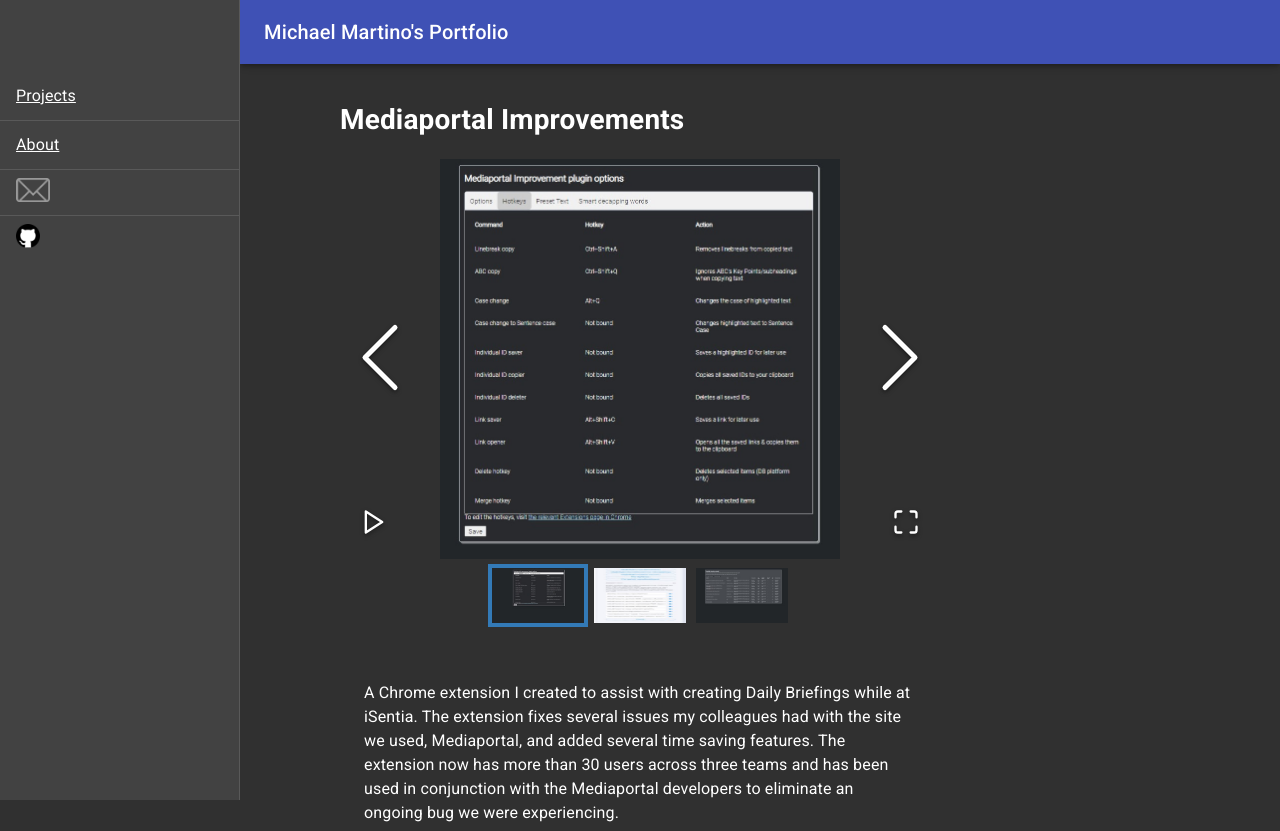
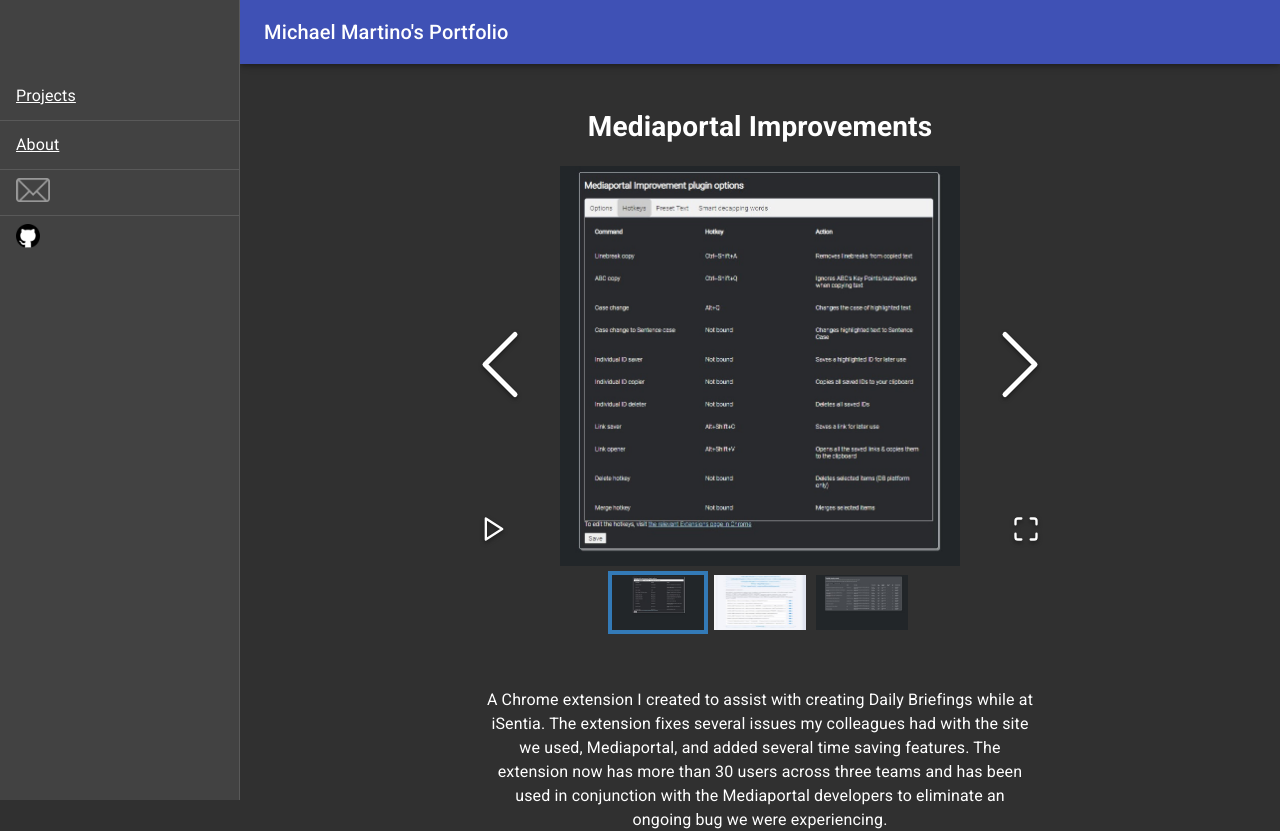
Before and after one commit to Mick666/Portfolio, a React (Create React App) app: page / in a window 1280 px wide. Shown: the top 831 px of the page. Built offline with nearby package versions, Linux system fonts and the light colour scheme.

Commit message:
Fixed CSS issue with content divs

```diff
--- a/src/App.css
+++ b/src/App.css
@@ -9,7 +9,6 @@
 .portfolio-items-parent {
   margin: 0px auto;
   width: 75vh;
-  margin-top: 100px;
 }
 
 .portfolio-item {
--- a/src/App.js
+++ b/src/App.js
@@ -30,14 +30,19 @@
         width: drawerWidth,
     },
     // necessary for content to be below app bar
-    toolbar: theme.mixins.toolbar
+    toolbar: theme.mixins.toolbar,
+    content: {
+        flexGrow: 1,
+        padding: theme.spacing(3),
+    }
 }))
 
 function App() {
     const classes = useStyles()
 
     return (
-        <Router className={classes.root}>
+        <Router>
+            <div className={classes.root}>
                 <AppBar position="fixed" className={classes.appBar}>
                     <Toolbar>
                         <Typography variant="h6" noWrap>
@@ -56,6 +61,8 @@
                     <div className={classes.toolbar} />
                     <Sidebar />
                 </Drawer>
+                <main className={classes.content}>
+                    <div className={classes.toolbar} />
                     <Switch>
                         <Route path='/about'>
                             <About />
@@ -66,6 +73,8 @@
                             />
                         </Route>
                     </Switch>
+                </main>
+            </div>
         </Router>
     )
 }
```
Lines whose indentation alone changed are shown as unchanged.
